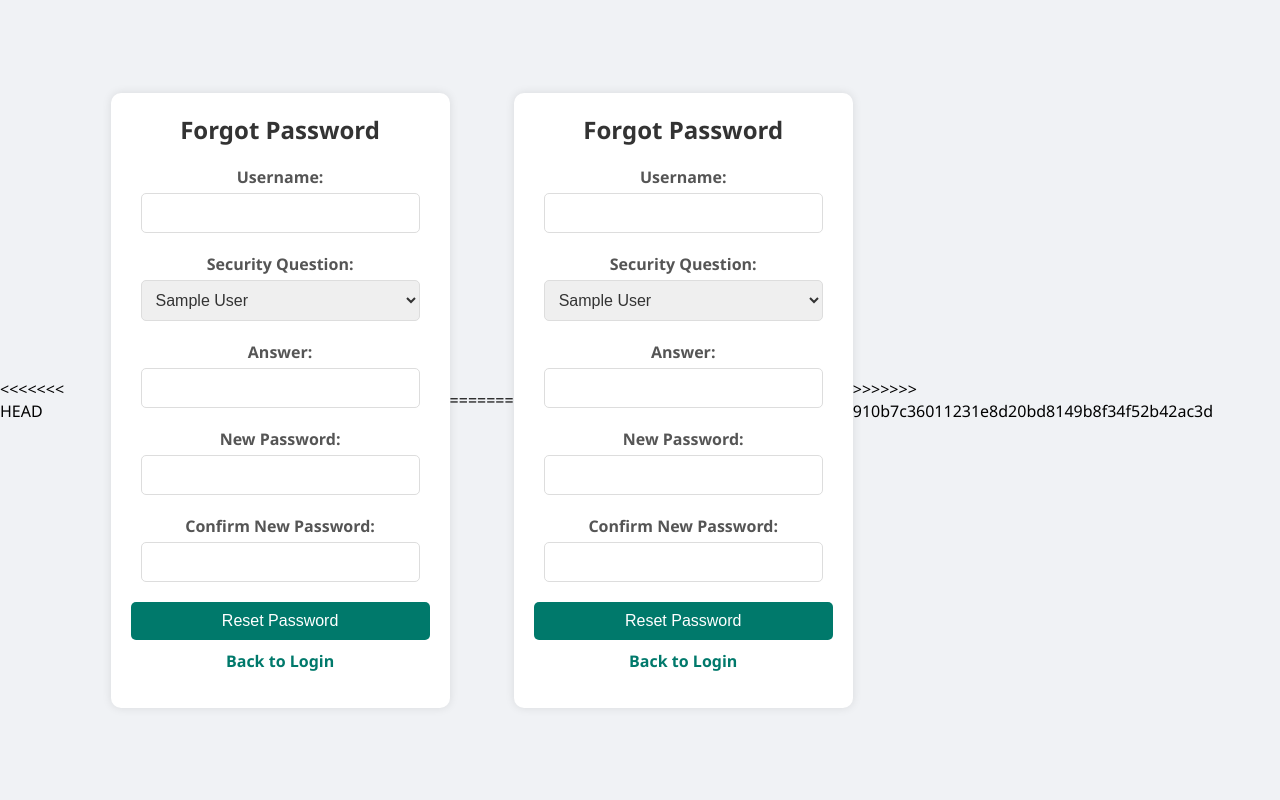
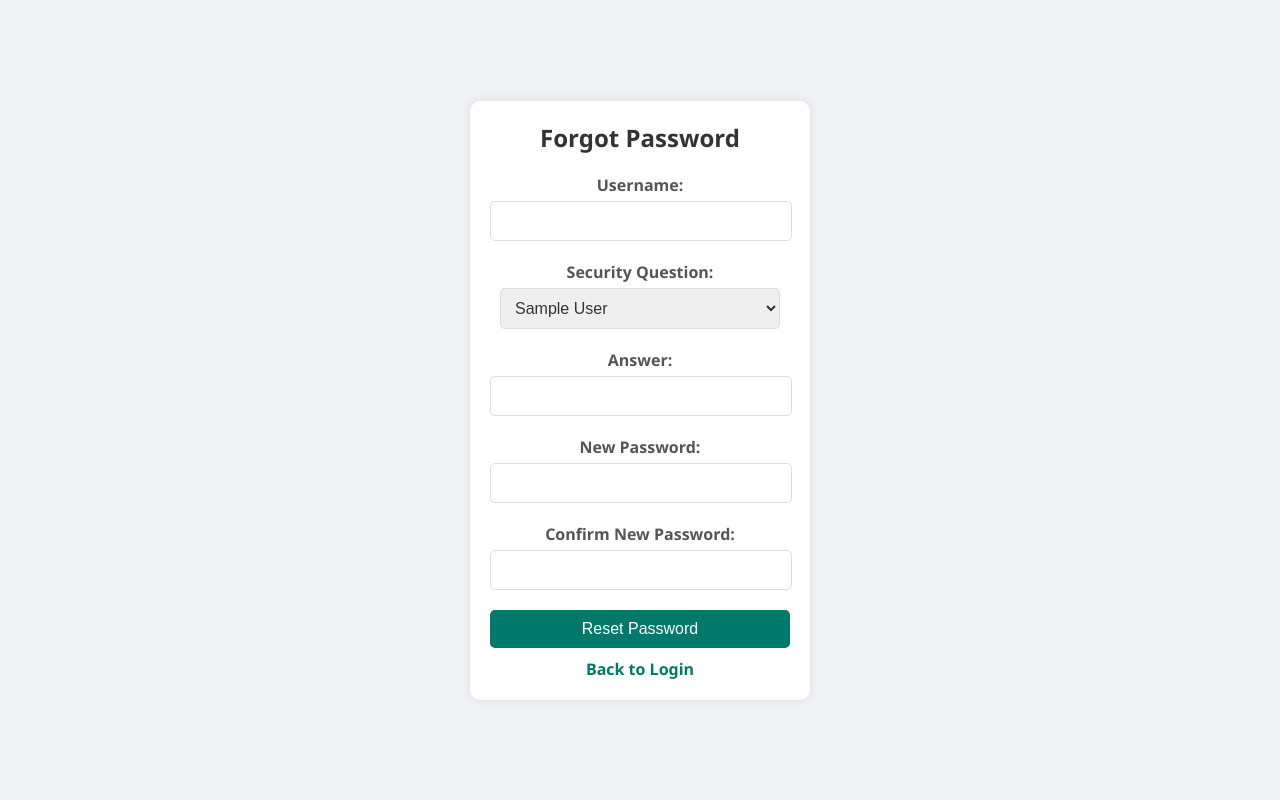
Before and after one commit to Derek1211212/webapp, a Flask app: page /forgot-password in a window 1280 px wide. Run offline with Flask 3, Linux system fonts and the light colour scheme; the visitor is signed in with stand-in values (Sample User, id 1); tables that the repository leaves empty or names only in its code hold one stand-in row (values such as "Sample post"); data that the repository does not hold is empty.

Commit message:
Update forgot_password.html

```diff
--- a/templates/forgot_password.html
+++ b/templates/forgot_password.html
@@ -1,4 +1,4 @@
-<<<<<<< HEAD
+
 <!DOCTYPE html>
 <html lang="en">
 <head>
@@ -112,118 +112,3 @@
     </div>
 </body>
 </html>
-=======
-<!DOCTYPE html>
-<html lang="en">
-<head>
-    <meta charset="UTF-8">
-    <meta name="viewport" content="width=device-width, initial-scale=1.0">
-    <title>Forgot Password</title>
-    <style>
-        body {
-            font-family: 'Segoe UI', Tahoma, Geneva, Verdana, sans-serif;
-            background-color: #f0f2f5;
-            margin: 0;
-            padding: 0;
-            display: flex;
-            align-items: center;
-            justify-content: center;
-            height: 100vh;
-        }
-
-        .reset-container {
-            background-color: #ffffff;
-            border-radius: 10px;
-            box-shadow: 0 0 10px rgba(0, 0, 0, 0.1);
-            padding: 20px;
-            width: 300px;
-            max-width: 100%;
-            text-align: center;
-        }
-
-        .reset-container h2 {
-            margin: 0 0 20px;
-            color: #333;
-            font-size: 24px;
-        }
-
-        .reset-container label {
-            display: block;
-            margin-bottom: 5px;
-            color: #555;
-            font-weight: bold;
-        }
-
-        .reset-container input[type="text"],
-        .reset-container input[type="password"],
-        .reset-container select {
-            width: calc(100% - 20px);
-            padding: 10px;
-            border: 1px solid #ddd;
-            border-radius: 5px;
-            margin-bottom: 20px;
-            font-size: 16px;
-            color: #333;
-        }
-
-        .reset-container button {
-            width: 100%;
-            padding: 10px;
-            background-color: #00796b; /* Dark teal */
-            border: none;
-            border-radius: 5px;
-            color: white;
-            font-size: 16px;
-            cursor: pointer;
-            transition: background-color 0.3s ease;
-        }
-
-        .reset-container button:hover {
-            background-color: #004d40; /* Darker teal */
-        }
-
-        .reset-container p {
-            margin: 10px 0 0;
-        }
-
-        .reset-container a {
-            color: #00796b; /* Dark teal */
-            text-decoration: none;
-            font-weight: bold;
-        }
-
-        .reset-container a:hover {
-            text-decoration: underline;
-        }
-    </style>
-</head>
-<body>
-    <div class="reset-container">
-        <h2>Forgot Password</h2>
-        <form action="/reset-password" method="post">
-            <label for="username">Username:</label>
-            <input type="text" id="username" name="username" required>
-
-            <label for="security_question">Security Question:</label>
-            <select id="security_question" name="security_question" required>
-                {% for question in questions %}
-                    <option value="{{ question }}">{{ question }}</option>
-                {% endfor %}
-            </select>
-
-            <label for="security_answer">Answer:</label>
-            <input type="text" id="security_answer" name="security_answer" required>
-
-            <label for="new_password">New Password:</label>
-            <input type="password" id="new_password" name="new_password" required>
-
-            <label for="confirm_new_password">Confirm New Password:</label>
-            <input type="password" id="confirm_new_password" name="confirm_new_password" required>
-
-            <button type="submit">Reset Password</button>
-            <p><a href="/login">Back to Login</a></p>
-        </form>
-    </div>
-</body>
-</html>
->>>>>>> 910b7c36011231e8d20bd8149b8f34f52b42ac3d
```
